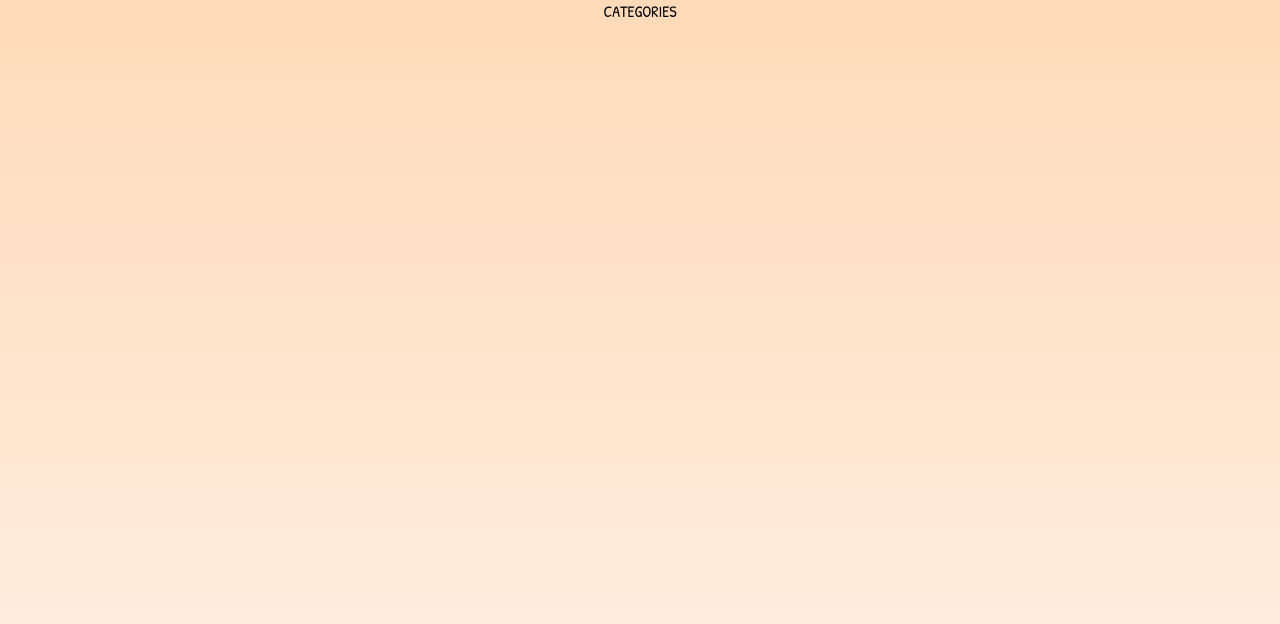
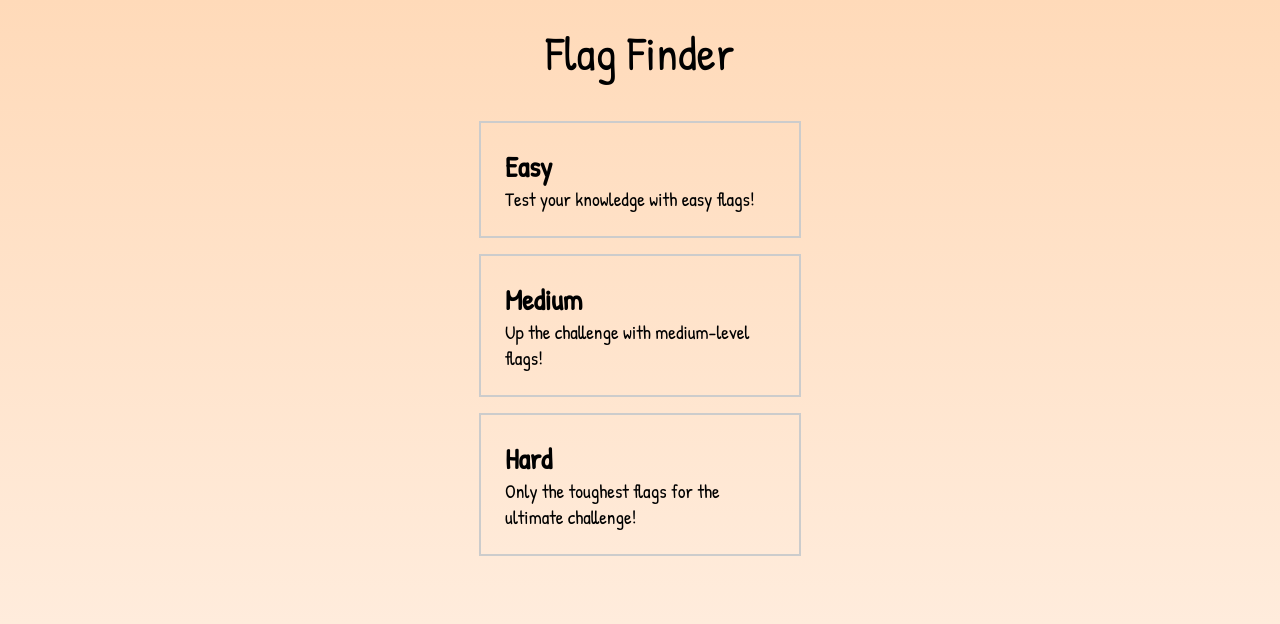
Before and after one commit to joseph-johnson27001/game-world, a Vue app: page /flag-finder/categories in a window 1280 px wide. Shown: the top 624 px of the page. Built offline with nearby package versions, Linux system fonts and the light colour scheme.

Commit message:
Generic categories Page

```diff
--- a/src/router/index.js
+++ b/src/router/index.js
@@ -30,7 +30,6 @@ const routes = [
   },
 
   // FLAG FINDER
-
   {
     path: "/flag-finder/categories",
     name: "FlagFinderCategories",
--- a/src/views/FlagFinder/FlagFinderCategories.vue
+++ b/src/views/FlagFinder/FlagFinderCategories.vue
@@ -1 +1,55 @@
-<template>CATEGORIES</template>
+<template>
+  <div>
+    <div class="heading-container">
+      <span></span>
+      <h1>Flag Finder</h1>
+      <span></span>
+    </div>
+
+    <div class="difficulty-card" @click="selectDifficulty('easy')">
+      <h2>Easy</h2>
+      <p>Test your knowledge with easy flags!</p>
+    </div>
+
+    <div class="difficulty-card" @click="selectDifficulty('medium')">
+      <h2>Medium</h2>
+      <p>Up the challenge with medium-level flags!</p>
+    </div>
+
+    <div class="difficulty-card" @click="selectDifficulty('hard')">
+      <h2>Hard</h2>
+      <p>Only the toughest flags for the ultimate challenge!</p>
+    </div>
+  </div>
+</template>
+
+<script>
+export default {
+  methods: {
+    selectDifficulty(difficulty) {
+      this.$store.dispatch("flagFinder/setDifficulty", difficulty);
+      this.$router.push({ name: "FlagFinderGame" });
+    },
+  },
+};
+</script>
+
+<style scoped>
+.difficulty-card {
+  border: 2px solid #ccc;
+  padding: 1.5em;
+  margin: 1em auto;
+  width: 80%;
+  max-width: 500px;
+  cursor: pointer;
+  transition: background-color 0.3s ease;
+}
+
+.difficulty-card h2 {
+  font-size: 1.8em;
+}
+
+.difficulty-card p {
+  font-size: 1.2em;
+}
+</style>
--- a/src/views/FlagFinder/FlagFinderGame.vue
+++ b/src/views/FlagFinder/FlagFinderGame.vue
@@ -1 +1,7 @@
-<template>GAME</template>
+<template>
+  <div class="heading-container">
+    <span></span>
+    <h1>Flag Finder</h1>
+    <span></span>
+  </div>
+</template>
```
Also changed, not shown: src/store/modules/flagFinder.js (+11 -6 lines).
